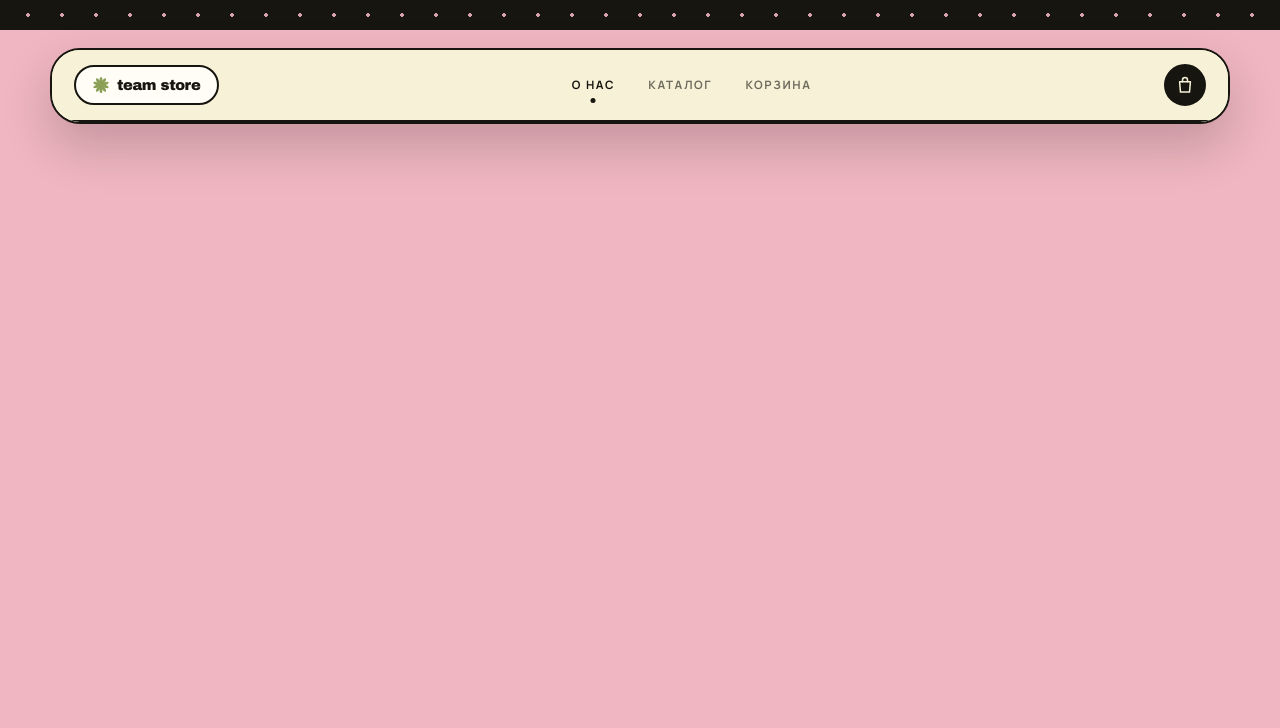
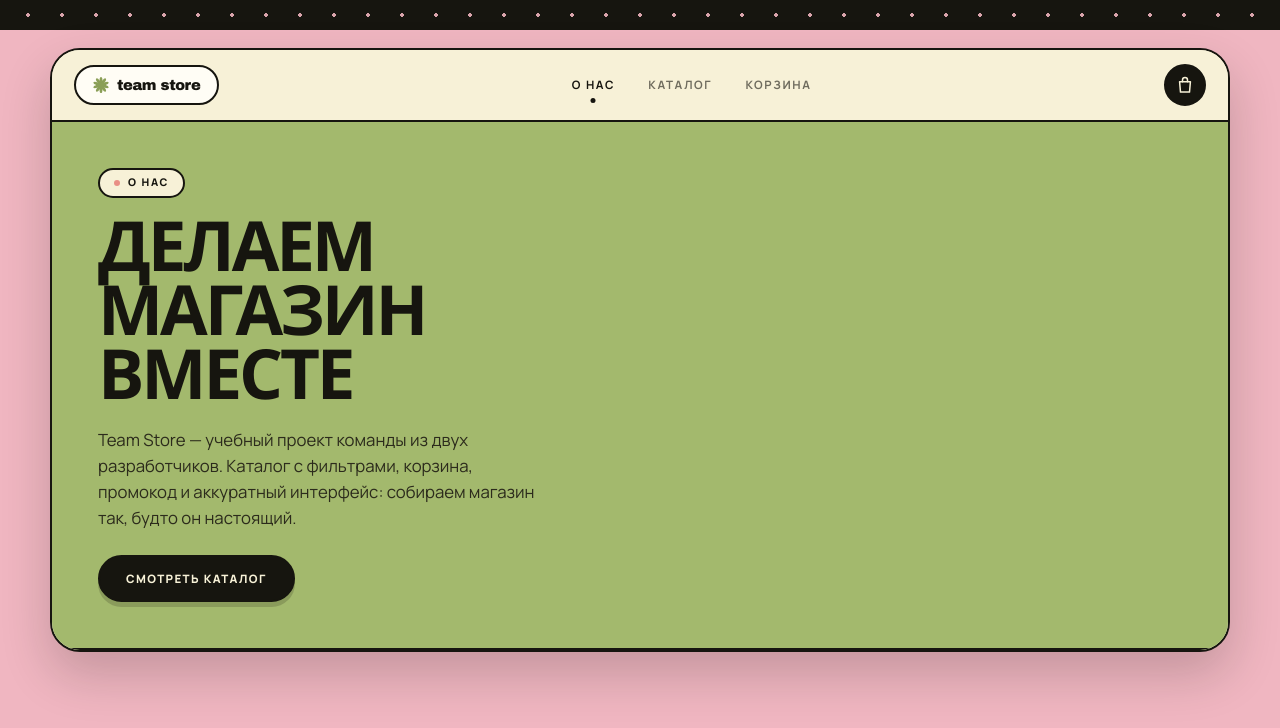
Before and after one commit to Faratora/team-store, a website built with Vite: page index.html in a window 1280 px wide. Built offline with nearby package versions, Linux system fonts and the light colour scheme; a web font is replaced by a local one.

Commit message:
Author: Svetlana <brigantina@mail.ru> feat: add hero section text content

```diff
--- a/src/main.ts
+++ b/src/main.ts
@@ -63,12 +63,30 @@ function renderHeader(): string {
     </header>
   `;
 }
+
+function renderHero(): string {
+  return `
+    <section class="hero">
+      <div class="hero__copy">
+        <p class="eyebrow">О нас</p>
+        <h1 class="hero__title">Делаем<br />магазин<br />вместе</h1>
+        <p class="hero__lead">Team Store — учебный проект команды из двух разработчиков.
+        Каталог с фильтрами, корзина, промокод и аккуратный интерфейс: собираем
+        магазин так, будто он настоящий.</p>
+        <div class="hero__actions">
+          <a class="btn btn--dark" href="#/catalog" data-page="catalog">Смотреть каталог</a>
+          </div>
+      </div>
+    </section>
+  `;
+}
+
 function render(): void {
   root.innerHTML = `
     <div class="topbar" aria-hidden="true"><div class="topbar__dots"></div></div>
     <div class="shell">
       ${renderHeader()}
-      <main class="page"></main>
+      <main class="page">${renderHero()}</main>
     </div>
   `;
 }
--- a/src/styles/main.css
+++ b/src/styles/main.css
@@ -262,3 +262,99 @@ svg {
 .eyebrow--light::before {
   background: var(--yellow);
 }
+
+/* Герой */
+
+.hero {
+  display: grid;
+  grid-template-columns: 1.02fr 0.98fr;
+  align-items: stretch;
+  gap: clamp(24px, 3.5vw, 44px);
+  padding: clamp(26px, 4vw, 46px);
+  background: var(--olive);
+  border-bottom: var(--line);
+}
+
+.hero__copy {
+  display: flex;
+  flex-direction: column;
+  align-items: flex-start;
+  justify-content: center;
+}
+
+.hero__title {
+  margin: 0 0 18px;
+  font-family: var(--font-display);
+  font-weight: 800;
+  font-size: clamp(2.4rem, 5.4vw, 4.6rem);
+  line-height: 0.93;
+  letter-spacing: -0.045em;
+  text-transform: uppercase;
+}
+
+.hero__lead {
+  max-width: 44ch;
+  margin: 0 0 24px;
+  font-size: clamp(0.95rem, 0.4vw + 0.85rem, 1.05rem);
+  line-height: 1.55;
+  color: var(--ink-soft);
+}
+
+.hero__actions {
+  display: flex;
+  align-items: center;
+  flex-wrap: wrap;
+  gap: 16px;
+}
+
+/* Герой */
+
+.hero {
+  display: grid;
+  grid-template-columns: 1.02fr 0.98fr;
+  align-items: stretch;
+  gap: clamp(24px, 3.5vw, 44px);
+  padding: clamp(26px, 4vw, 46px);
+  background: var(--olive);
+  border-bottom: var(--line);
+}
+
+.hero__copy {
+  display: flex;
+  flex-direction: column;
+  align-items: flex-start;
+  justify-content: center;
+}
+
+.hero__title {
+  margin: 0 0 18px;
+  font-family: var(--font-display);
+  font-weight: 800;
+  font-size: clamp(2.4rem, 5.4vw, 4.6rem);
+  line-height: 0.93;
+  letter-spacing: -0.045em;
+  text-transform: uppercase;
+}
+
+.hero__lead {
+  max-width: 44ch;
+  margin: 0 0 24px;
+  font-size: clamp(0.95rem, 0.4vw + 0.85rem, 1.05rem);
+  line-height: 1.55;
+  color: var(--ink-soft);
+}
+
+.hero__actions {
+  display: flex;
+  align-items: center;
+  flex-wrap: wrap;
+  gap: 16px;
+}
+
+.hero__hint {
+  font-size: 0.66rem;
+  font-weight: 700;
+  letter-spacing: 0.14em;
+  text-transform: uppercase;
+  color: rgba(22, 21, 15, 0.62);
+}
```
